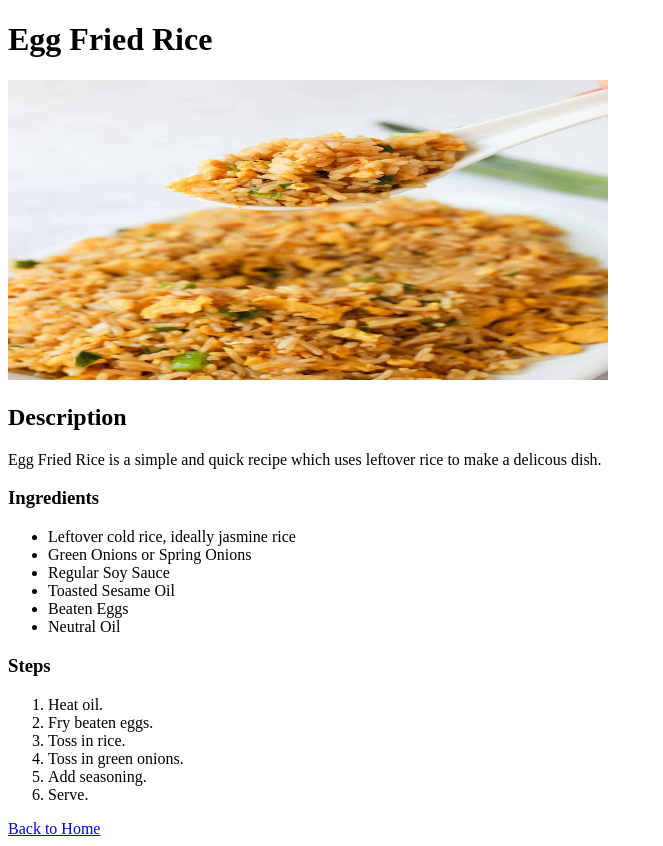
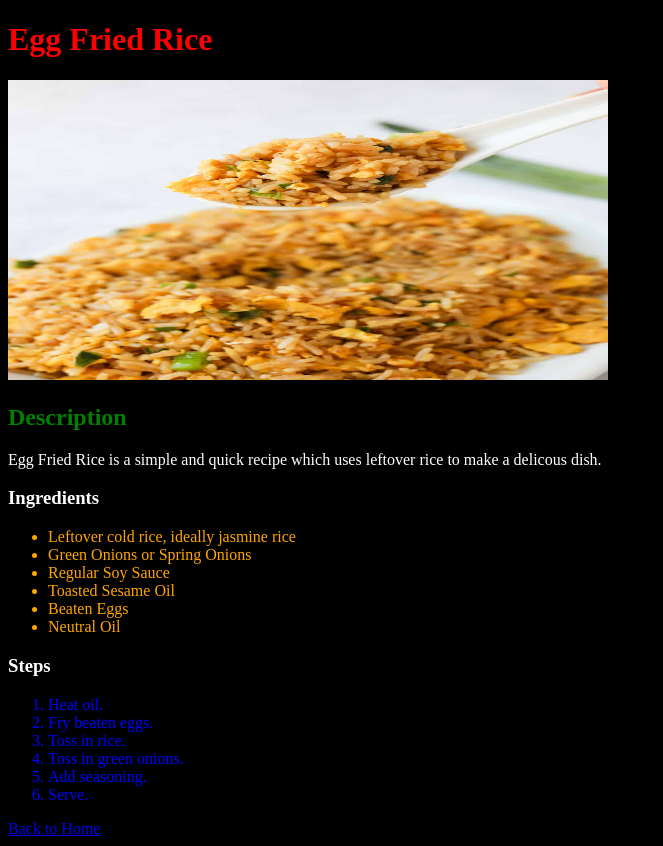
Before and after one commit to RP-n00b/odin-recipes, a plain HTML site: page recipes/egg-fried-rice.html in a window 1280 px wide. Shown: the whole page, without its empty margins (0-663 px from the left). Drawn offline with Linux system fonts and the light colour scheme.

Commit message:
Added stylesheet

```diff
--- a/recipes/egg-fried-rice.html
+++ b/recipes/egg-fried-rice.html
@@ -3,6 +3,7 @@
 <head>
     <meta charset="UTF-8">
     <meta name="viewport" content="width=device-width, initial-scale=1.0">
+    <link rel="stylesheet" href="../style.css">
     <title>Egg Fried Rice</title>
 </head>
 <body>
--- /dev/null
+++ b/style.css
@@ -0,0 +1,24 @@
+body {
+    background-color: black;
+    color: white;
+}
+
+h1 {
+    color:red;
+}
+
+h2 {
+    color: green;
+}
+
+h3 {
+    color: white;
+}
+
+ul {
+    color: orange;
+}
+
+ol {
+    color: blue;
+}
```
Also changed, not shown: index.html (+1 -1 lines), recipes/lasagna.html (+1 -0 lines), recipes/mexican-pizza.html (+1 -0 lines).
